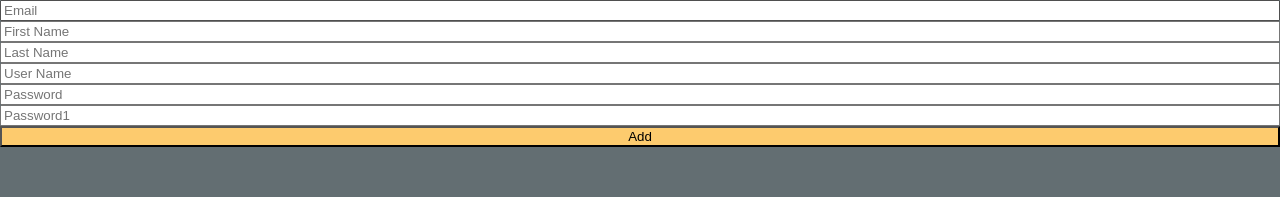
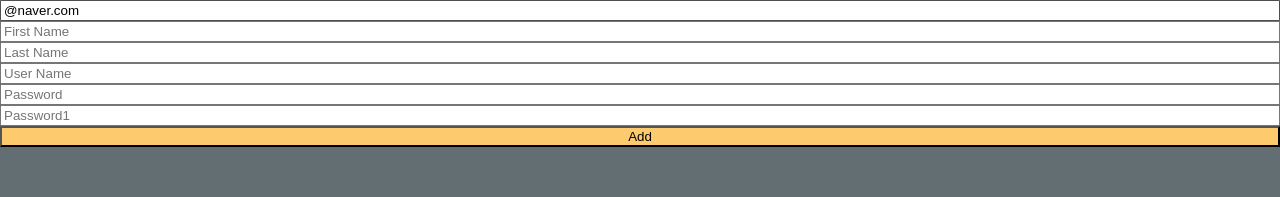
Before and after one commit to onetuks/todolist, a React (Create React App) app: page / in a window 1280 px wide. Shown: the top 197 px of the page. Built offline with nearby package versions, Linux system fonts and the light colour scheme.

Commit message:
#6.8 Form Errors

```diff
--- a/src/TodoList.tsx
+++ b/src/TodoList.tsx
@@ -26,33 +26,83 @@
 //     );
 // }
 
+interface IForm {
+    email: string;
+    firstName: string;
+    lastName: string;
+    userName: string;
+    password: string;
+    password1: string;
+}
+
 function TodoList() {
-    const { register, handleSubmit, formState } = useForm();
+  const {
+    register,
+    handleSubmit,
+    formState: { errors },
+  } = useForm<IForm>(
+    {
+        defaultValues: {
+            email: "@naver.com",
+        }
+    }
+  );
+
   const onValid = (data: any) => {
     console.log("onValid : ", data);
   };
-    console.log("Err : ", formState.errors);
+  const onInValid = (data: any) => {
+    console.log("onInVal : ", errors);
+  };
+//   console.log("onInVal : ", errors);
 
   return (
     <>
       <form
-                style={{display:"flex", flexDirection: "column"}}
-                onSubmit={handleSubmit(onValid)}
+        style={{ display: "flex", flexDirection: "column" }}
+        onSubmit={handleSubmit(onValid, onInValid)}
       >
-                <input {...register("email", {required: true})} placeholder="Email"/>
-                <input {...register("firstName", {required: true})} placeholder="First Name"/>
-                <input {...register("lastName", {required: true})} placeholder="Last Name"/>
-                <input {...register("userName", {required: true})} placeholder="User Name"/>
-                <input {...register("password", {
+        <input {...register("email", {
+            required: "Email is required",
+            pattern: {
+                value: /^[A-Za-z0-9._%+-]+@naver.com$/,
+                message: "Only naver.com emails allowed",
+            },
+        })} placeholder="Email" />
+        <span>{errors?.email?.message}</span>
+        <input
+          {...register("firstName", { required: "Write here" })}
+          placeholder="First Name"
+        />
+        <span>{errors?.firstName?.message}</span>
+        <input
+          {...register("lastName", { required: "Write here" })}
+          placeholder="Last Name"
+        />
+        <span>{errors?.lastName?.message}</span>
+        <input
+          {...register("userName", { required: "Write here" })}
+          placeholder="User Name"
+        />
+        <span>{errors?.userName?.message}</span>
+        <input
+          {...register("password", {
             required: "Password is empty!",
-                    })} placeholder="Password"/>
-                <input {...register("password1", {
-                    required: true,
+          })}
+          placeholder="Password"
+        />
+        <span>{errors?.password?.message}</span>
+        <input
+          {...register("password1", {
+            required: "Write here",
             minLength: {
               value: 5,
-                        message: "Your password is too short."
-                    }
-                    })} placeholder="Password1"/>
+              message: "Your password is too short.",
+            },
+          })}
+          placeholder="Password1"
+        />
+        <span>{errors?.password1?.message}</span>
         <button>Add</button>
       </form>
     </>
```
Lines whose indentation alone changed are shown as unchanged.
